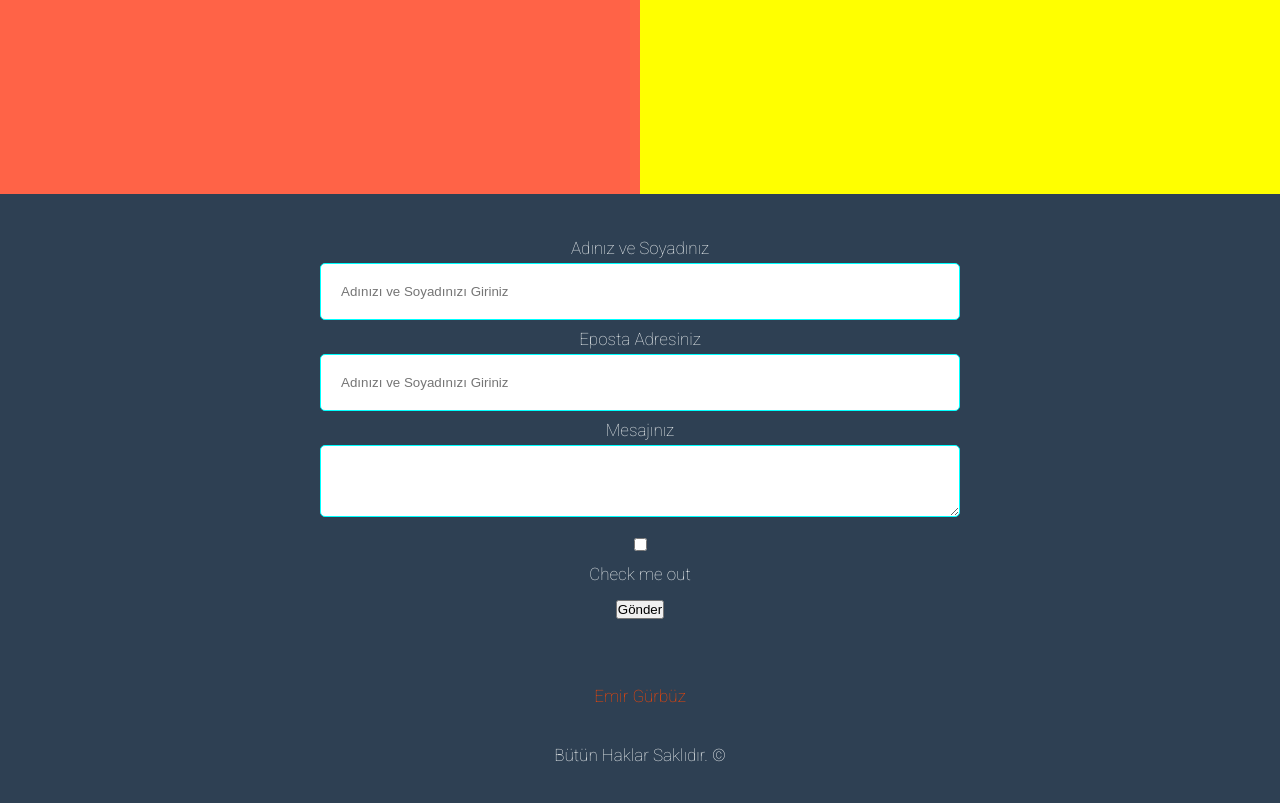
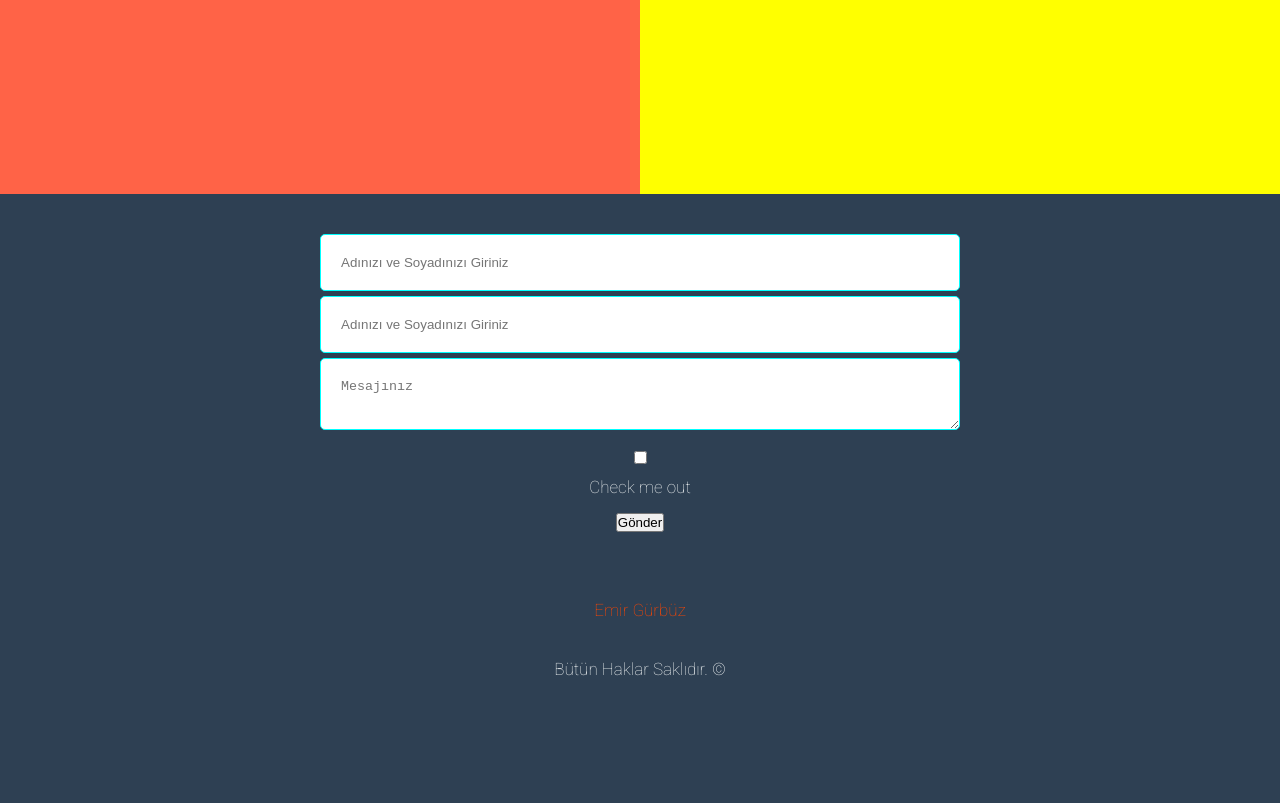
Before and after one commit to emir57/JQuery-Projects, a plain HTML site: page OnePages/index.htm in a window 1280 px wide. Shown: the part 4919-5722 px from the top of the page. Drawn offline with Linux system fonts and the light colour scheme.

Commit message:
refactoring html

```diff
--- a/OnePages/index.htm
+++ b/OnePages/index.htm
@@ -117,18 +117,18 @@
             <form action="" method="post">
                 <div class="form-group-all">
                     <div class="form-group">
-                        <label for="fullName">Adınız ve Soyadınız</label><br>
+
                         <input class="form-control" type="text" name="fullName" id="fullName"
                             placeholder="Adınızı ve Soyadınızı Giriniz" required>
                     </div>
                     <div class="form-group">
-                        <label for="email">Eposta Adresiniz</label><br>
+
                         <input class="form-control" type="email" name="email" id="email"
                             placeholder="Adınızı ve Soyadınızı Giriniz" required>
                     </div>
                     <div class="form-group">
-                        <label for="message">Mesajınız</label><br>
-                        <textarea class="form-control" name="message" id="message" placeholder="" required></textarea>
+
+                        <textarea class="form-control" name="message" id="message" placeholder="Mesajınız" required></textarea>
                     </div>
                     <div class="form-group form-check">
                         <input type="checkbox" name="" id="exampleCheck1" class="form-check-input"><br>
```
